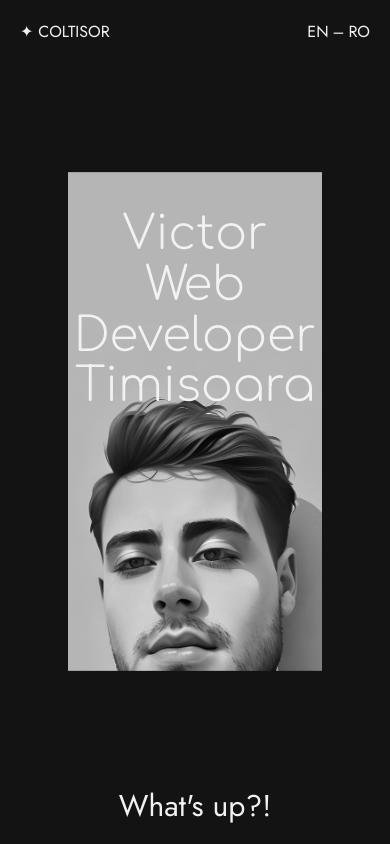
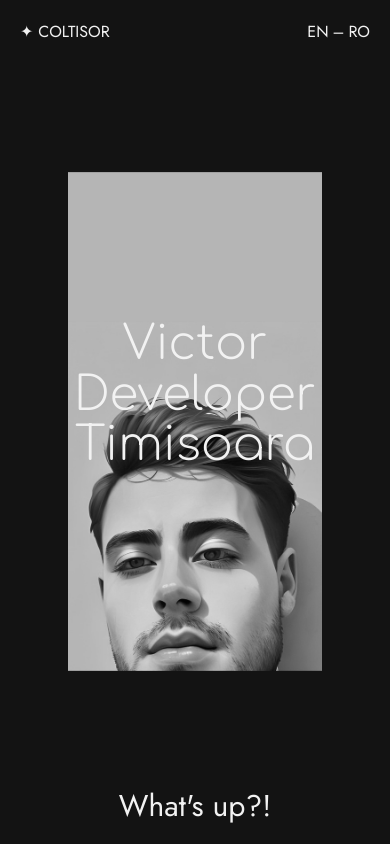
Before and after one commit to coltisor/coltisor_com, a Next.js app: page / in a window 390 px wide. Shown: the top 844 px of the page. Built offline with nearby package versions, Linux system fonts and the light colour scheme.

Commit message:
improve responsivity

```diff
--- a/src/components/home/header.tsx
+++ b/src/components/home/header.tsx
@@ -274,10 +274,13 @@ export default function Header(props: HeaderProps) {
 
       <div
         id="heading"
-        className="z-10 select-none pb-[25vh] text-center font-display text-[12vw] will-change-[opacity] [line-height:13vw] md:pb-[10vh] md:text-[10vw] md:[line-height:10vw]"
+        className="z-10 select-none pb-[5vh] text-center font-display text-[12vw] will-change-[opacity] [line-height:13vw] md:pb-[10vh] md:text-[10vw] md:[line-height:10vw]"
       >
         <h1 id="fullName">Victor</h1>
-        <h1 id="profession">Web Developer</h1>
+        <h1 id="profession">
+          <span className="md:hidden">Developer</span>
+          <span className="hidden md:block">Web Developer</span>
+        </h1>
         <h1 id="whenWhere">{___("Timisoara", lang)}</h1>
       </div>
 
```
